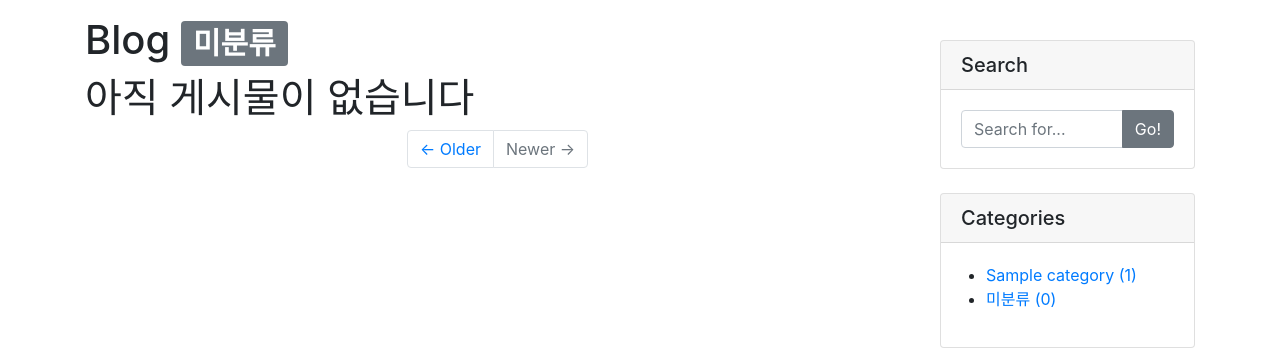
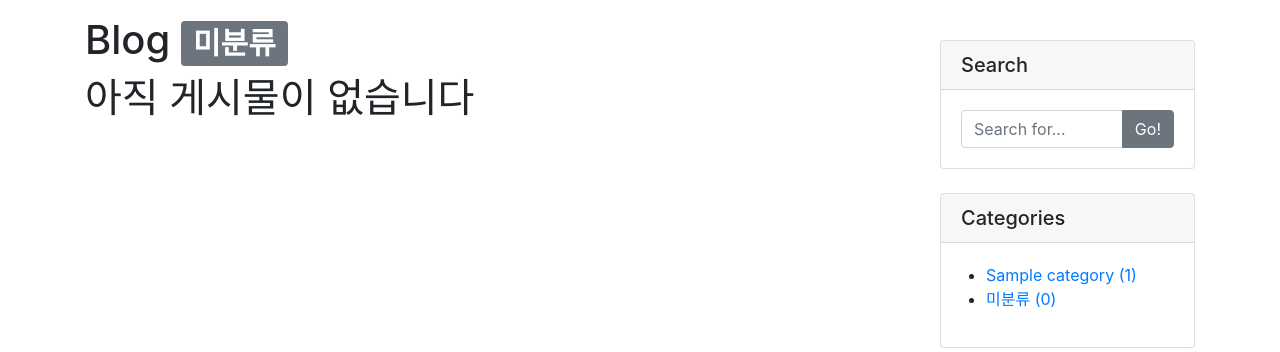
Before and after one commit to kyotostaily/djshin, a Django app: page /blog/category/no_category/ in a window 1280 px wide. Shown: the part 56-408 px from the top of the page. Run offline with Django 4.2, Linux system fonts and the light colour scheme; tables that the repository leaves empty hold one stand-in row (values such as "Sample post"); some libraries are stand-ins or nearby versions.

Commit message:
pagination으로 포스트를 나누어 보여주기

```diff
--- a/blog/templates/blog/post_list.html
+++ b/blog/templates/blog/post_list.html
@@ -61,14 +61,28 @@
 <h1>아직 게시물이 없습니다</h1> <!-- 128 -->
 {% endif %} <!-- 128 -->
 
-<!-- Pagination -->
-<ul class="pagination justify-content-center mb-4">
-    <li class="page-item">
-        <a class="page-link" href="#">&larr; Older</a>
-    </li>
-    <li class="page-item disabled">
-        <a class="page-link" href="#">Newer &rarr;</a>
-    </li>
-</ul> <!-- 152. 이 아래의 내용들을 전부 지우고 ctr + alt + i 로 열을 맞춘다. -->
+{% if is_paginated %}
+        <!-- Pagination --> <!-- 585.if문과 endif로 감싼 이후(감싼 이유는 포스트 개수가 5개 이하여서 pagination을 할 필요가 없을때는 이 부분이 화면에 나타나지 않게 하기 위함이다.), 그 안에 pagination에 대한 내용을 이(65~86)와 같이 입력한다. -->
+        <ul class="pagination justify-content-center mb-4">
+            {% if page_obj.has_next %} <!-- 586. (Older버튼 부분)다음 페이지가 있는지 알아내서 버튼을 비활성화 상태로 할지 여부를 결정하기 위해 사용한다. -->
+            <li class="page-item">
+                <a class="page-link" href="?page={{ page_obj.next_page_number }}">&larr; Older</a>
+            </li>
+            {% else %}
+            <li class="page-item disabled"> <!-- 586. 비활성화 상태를 해야할때 -->
+                <a class="page-link" href="#">&larr; Older</a>
+            </li>
+            {% endif %}
 
+            {% if page_obj.has_previous %} <!-- 587. (Newer버튼 부분)다음 페이지가 있는지 알아내서 버튼을 비활성화 상태로 할지 여부를 결정하기 위해 사용한다. -->
+            <li class="page-item">
+                <a class="page-link" href="?page={{ page_obj.previous_page_number }}">Newer &rarr;</a>
+            </li>
+            {% else %}
+            <li class="page-item disabled"> <!-- 587. 비활성화 상태를 해야할때 -->
+                <a class="page-link" href="#">Newer &rarr;</a>
+            </li>
+            {% endif %}
+        </ul>
+    {% endif %}
 {% endblock %} <!-- 155. 위에 block으로 감쌌으므로 마지막에 endblock을 입력하고 156. post_detail.html로 이동해서 1~59, 101~마지막까지 삭제하고 ctr + alt + i로 정리한다. -->
--- a/blog/views.py
+++ b/blog/views.py
@@ -10,7 +10,7 @@ from .forms import CommentForm #515. CommentForm임포트
 class PostList(ListView): #38. 리스트를 보여주고 싶으면 이렇게 모델명만 적어주면 된다.
     model = Post #33. 여기까지 입력 후 blog/urls.py로 이동한다.
     ordering = '-pk' #37. 파일 이름을 post_list.html로 바꾸고 ordering을 지정해서 최신순으로 해 준다.
-    # 35. 이 클래스에서 리스트 뷰로 넘길 때는 항상 모델명_리스트의 형태로 넘기게 되어있다. ex) template_name = 'blog/post_list.html' index.html로 이동한다.
+    paginate_by = 5 #584. pagination을 위해 이와같이 입력하면 한 페이지에 5개의 포스트만 보여준다. 이제 post_list.html의 64째줄로 이동한다.
 
     def get_context_data(self, **kwargs): #263. 이렇게 하면 위의 ListView가 제공하는 것은 그대로 다 쓰면서 다른 내용을 추가할 수 있다.
         context = super(PostList, self).get_context_data() #263.
@@ -172,4 +172,4 @@ def delete_comment(request, pk): #578. urls.py와 연결된 delete_comment의
         comment.delete()
         return redirect(post.get_absolute_url()) #582. 처리후 포스트 상세 페이지로 redirect한다.
     else:
-        raise PermissionDenied #583. 권한없이 접근하면 이 오류를 발생시킨다.
+        raise PermissionDenied #583. 권한없이 접근하면 이 오류를 발생시킨다. 이제 13째 줄로 이동한다.
```
